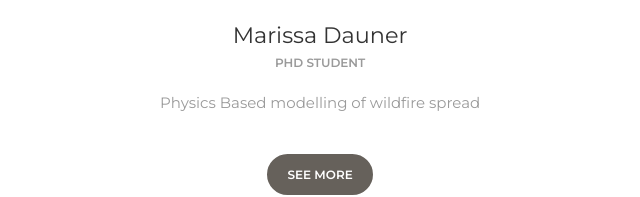
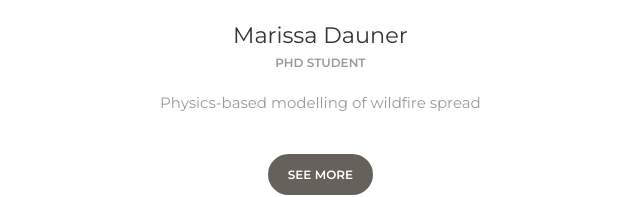
Before and after one commit to heatandfire/heatandfire.github.io, a website: page people.html in a window 1280 px wide. Shown: the part 1457-1654 px from the top of the page, 310-950 px from the left. Drawn offline with Linux system fonts and the light colour scheme; some packages are replaced by stand-ins of ours.

Commit message:
Update people.html

```diff
--- a/people.html
+++ b/people.html
@@ -270,7 +270,7 @@ The above copyright notice and this permission notice shall be included in all c
             <h6 class="card-category">PhD Student</h6>
         </div>
         <p class="card-description text-center">
-            Physics Based modelling of wildfire spread
+            Physics-based modelling of wildfire spread
         </p>
     </div>
 
```
